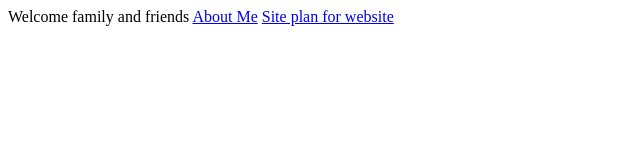
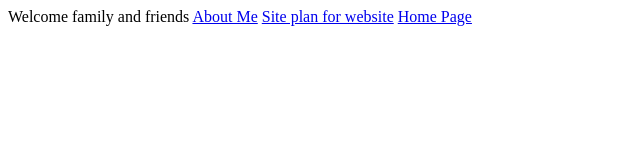
Before and after one commit to AlexMyers2000/WDD130, a plain HTML site: page index.html in a window 1280 px wide. Shown: the whole page, without its empty margins (0-640 px from the left). Drawn offline with Linux system fonts and the light colour scheme.

Commit message:
Update index.html

```diff
--- a/index.html
+++ b/index.html
@@ -10,6 +10,7 @@
     Welcome family and friends
     <a href="./WWR/Aboutme/Aboutme.html/">About Me</a>
     <a href="./WWR/styles/site-plan-rafting.html">Site plan for website</a>
+    <a href="./WWR/index.html">Home Page</a>
 
 </body>
 </html>
```
